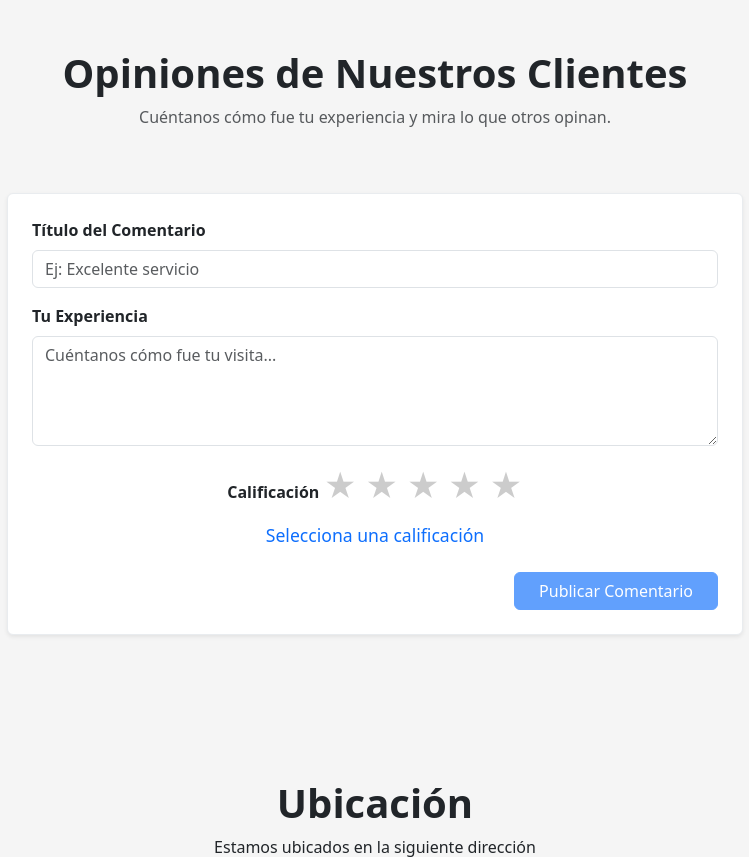
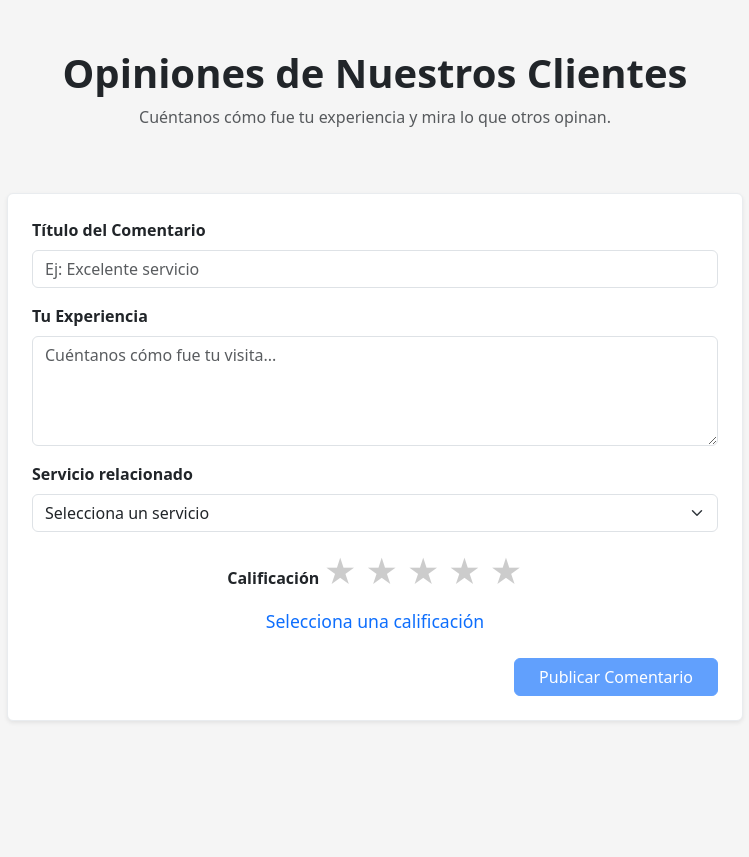
Before and after one commit to 21juanmendez/www.sistemadebarberia.com, a PHP site: page / in a window 1280 px wide. Shown: the part 1614-2471 px from the top of the page, without its empty margins (265-1014 px from the left). Run offline with PHP 8.4, Linux system fonts and the light colour scheme; data that the repository does not hold is empty; some libraries are stand-ins or nearby versions.

Commit message:
COMENTARIOS V2
Agregue el campo del servicio para que se asocie mejor y los usuarios puedan elegir de mejor manera. Además me ayudara a filtrar en el reporte.

```diff
--- a/index.php
+++ b/index.php
@@ -15,19 +15,19 @@ include('layout/mensaje_permiso.php'); //para ver si tiene permisos de administr
       <div class="carousel-item active text-center">
         <img src="public/imagenes/barberia-carrusel-4.png" class="d-block mx-auto img-fluid" alt="Descripción de la imagen">
         <div class="carousel-caption d-md-block">
-                    <a href="<?php echo $URL?>/registrar_cita.php" class="btn btn-primary">Reservar cita</a><br></br>
+          <a href="<?php echo $URL ?>/registrar_cita.php" class="btn btn-primary">Reservar cita</a><br></br>
         </div>
       </div>
       <div class="carousel-item">
         <img src="public/imagenes/barberia-carrusel-1.png" class="d-block mx-auto img-fluid" alt="Descripción de la imagen">
         <div class="carousel-caption d-md-block">
-                    <a href="<?php echo $URL?>/registrar_cita.php" class="btn btn-primary">Reservar cita</a> <br></br>
+          <a href="<?php echo $URL ?>/registrar_cita.php" class="btn btn-primary">Reservar cita</a> <br></br>
         </div>
       </div>
       <div class="carousel-item">
         <img src="public/imagenes/barberia-carrusel-2.jpg" class="d-block mx-auto img-fluid" alt="Descripción de la imagen">
         <div class="carousel-caption d-md-block">
-                    <a href="<?php echo $URL?>/registrar_cita.php" class="btn btn-primary">Reservar cita</a> <br></br>
+          <a href="<?php echo $URL ?>/registrar_cita.php" class="btn btn-primary">Reservar cita</a> <br></br>
         </div>
       </div>
     </div>
@@ -115,7 +115,7 @@ include('layout/mensaje_permiso.php'); //para ver si tiene permisos de administr
                   <div class="card-body">
                     <h5 class="card-title"><?php echo $nombre ?></h5>
                     <p class="card-text"><?php echo $descripcion ?></p>
-                                        <p class="card-text"><b><?php echo "Precio: " . "$" . $precio?></b></p>
+                    <p class="card-text"><b><?php echo "Precio: " . "$" . $precio ?></b></p>
                   </div>
                 </center>
 
@@ -241,8 +241,8 @@ include('layout/mensaje_permiso.php'); //para ver si tiene permisos de administr
   }
 
   .star-rating label:hover,
-.star-rating input[type="radio"]:checked ~ label,
-.star-rating label:hover ~ label {
+  .star-rating input[type="radio"]:checked~label,
+  .star-rating label:hover~label {
     color: gold;
     transform: scale(1.1);
   }
@@ -300,6 +300,20 @@ include('layout/mensaje_permiso.php'); //para ver si tiene permisos de administr
             <label for="comentario" class="form-label fw-semibold">Tu Experiencia</label>
             <textarea class="form-control" id="comentario" name="comentario" rows="4" placeholder="Cuéntanos cómo fue tu visita..." required></textarea>
           </div>
+          <?php
+          $servicios = $pdo->query("SELECT id_servicio, nombre_servicio FROM tb_servicios")->fetchAll(PDO::FETCH_ASSOC);
+          ?>
+          <div class="mb-3">
+            <label for="id_servicio" class="form-label fw-semibold">Servicio relacionado</label>
+            <select name="id_servicio" id="id_servicio" class="form-select" required>
+              <option value="">Selecciona un servicio</option>
+              <?php foreach ($servicios as $servicio): ?>
+                <option value="<?php echo $servicio['id_servicio']; ?>">
+                  <?php echo htmlspecialchars($servicio['nombre_servicio']); ?>
+                </option>
+              <?php endforeach; ?>
+            </select>
+          </div>
 
           <div class="mb-4 text-center">
             <label class="form-label fw-semibold mb-2">Calificación</label>
@@ -323,15 +337,17 @@ include('layout/mensaje_permiso.php'); //para ver si tiene permisos de administr
     <!-- CARRUSEL DE TESTIMONIOS -->
     <?php
     $stmt = $pdo->prepare("
-        SELECT c.titulo, c.comentario, c.calificacion, c.fecha, u.nombre_completo
+    SELECT c.titulo, c.comentario, c.calificacion, c.fecha, u.nombre_completo, s.nombre_servicio
     FROM tb_comentarios c
     INNER JOIN tb_usuarios u ON c.id_usuario = u.id_usuario
+    INNER JOIN tb_servicios s ON c.id_servicio = s.id_servicio
     ORDER BY c.fecha DESC
     LIMIT 12
 ");
     $stmt->execute();
     $comentarios = $stmt->fetchAll(PDO::FETCH_ASSOC);
     ?>
+
 
     <div id="carouselTestimonios" class="carousel slide" data-bs-ride="carousel">
       <div class="carousel-inner">
@@ -351,6 +367,7 @@ include('layout/mensaje_permiso.php'); //para ver si tiene permisos de administr
                   <div class="card-body">
                     <h5 class="card-title fw-bold text-primary mb-1">' . htmlspecialchars($c["titulo"]) . '</h5>
                     <p class="card-text fs-6 text-secondary mb-2">' . htmlspecialchars($c["comentario"]) . '</p>
+                    <p class="badge bg-info text-dark mb-2">Servicio: ' . htmlspecialchars($c["nombre_servicio"]) . '</p>
                     <p class="text-warning fs-5 mb-1">';
             for ($s = 1; $s <= 5; $s++) {
               echo $s <= $c['calificacion'] ? '★' : '☆';
```
Also changed, not shown: app/controllers/comentarios/crear_comentario.php (+10 -8 lines). Lines whose indentation alone changed are shown as unchanged.
